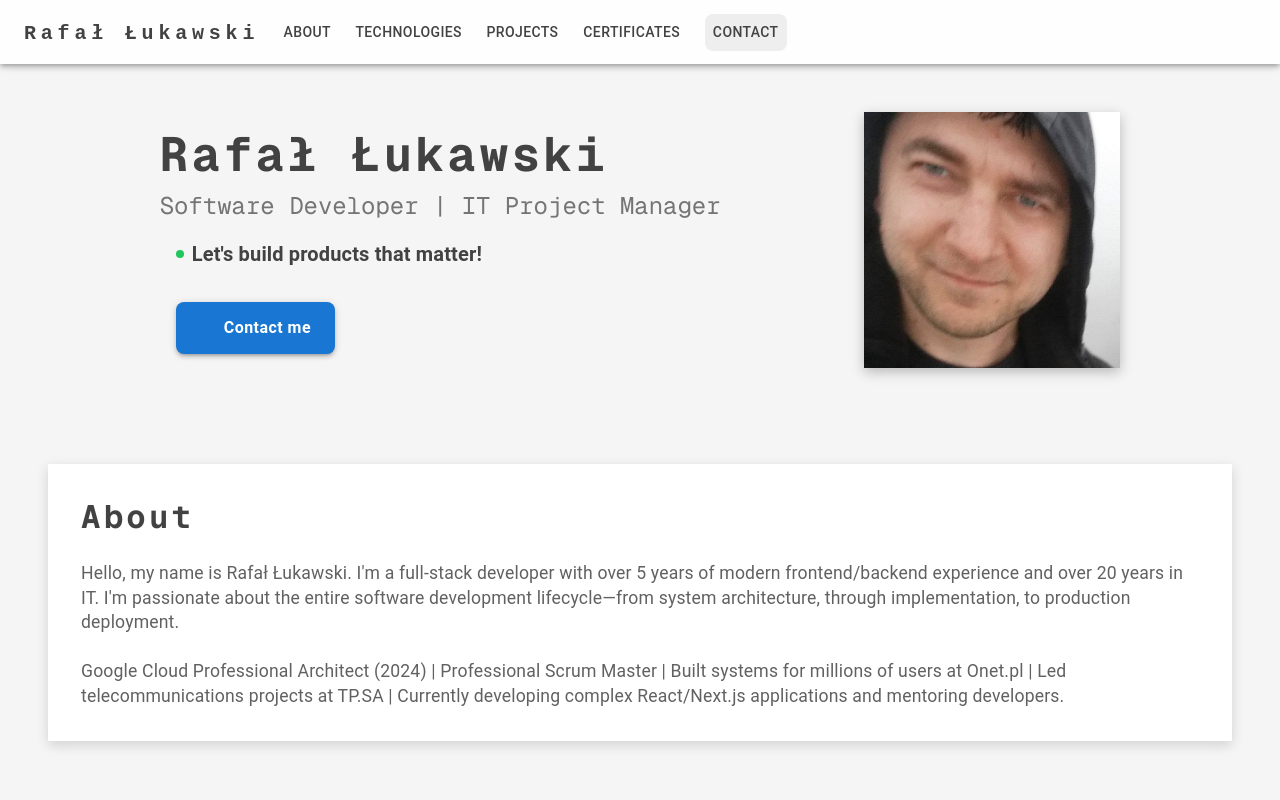
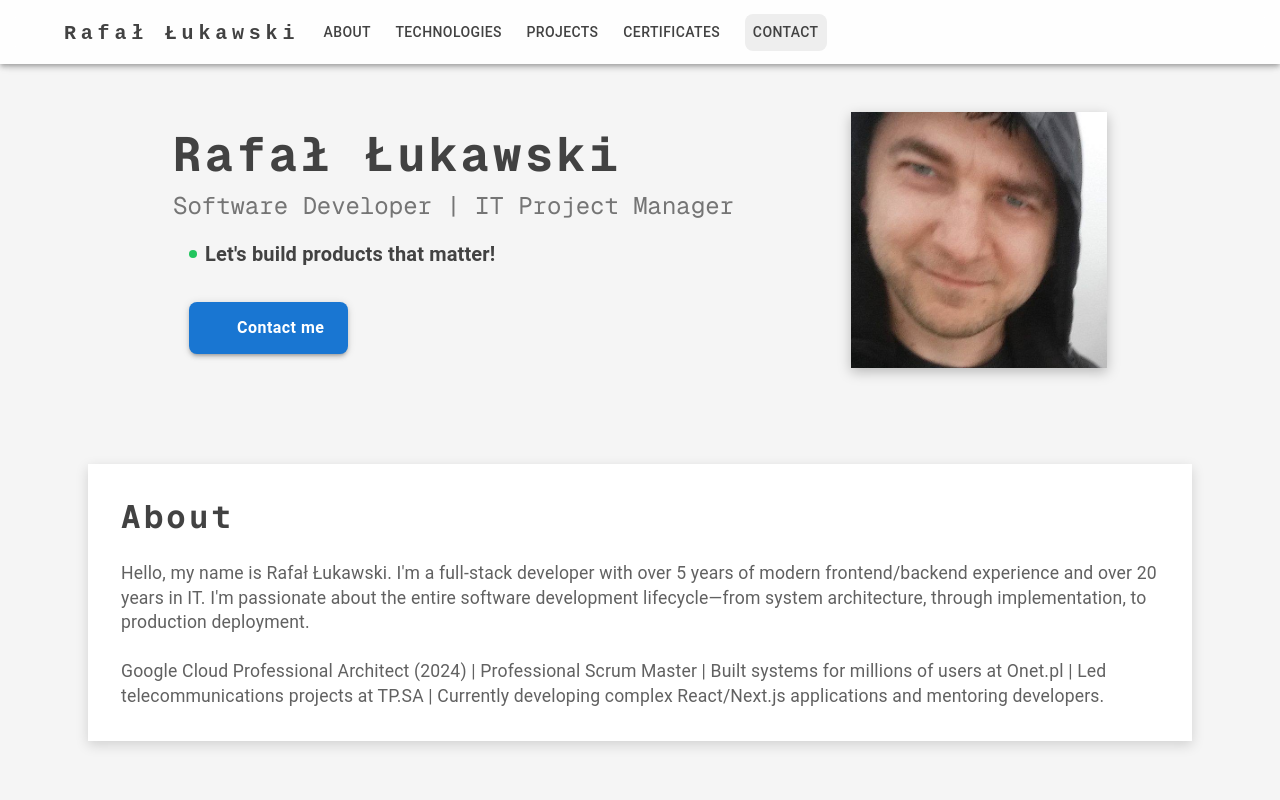
Before and after one commit to rlukawski/personal-website-2, a Next.js app: page /en#hero in a window 1280 px wide. Shown: the top 800 px of the page. Built offline with nearby package versions, Linux system fonts and the light colour scheme; some icons are missing; what @mui/material-nextjs would draw is missing.

Commit message:
Reduce max width of the containers

```diff
--- a/src/app/[locale]/page.tsx
+++ b/src/app/[locale]/page.tsx
@@ -11,7 +11,7 @@ import { ContactSection } from "@/components/ContactSection";
 
 export default function Page() {
   return (
-    <Container maxWidth="xl" sx={{ paddingX: 0 }}>
+    <Container maxWidth="lg" sx={{ paddingX: 0 }}>
       <ResponsiveAppBar />
       <HeroSection />
       <AboutSection />
--- a/src/components/ResponsiveAppBar.tsx
+++ b/src/components/ResponsiveAppBar.tsx
@@ -47,7 +47,7 @@ export function ResponsiveAppBar() {
         backgroundColor: "rgba(255, 255, 255, 0.9)",
       }}
     >
-      <Container maxWidth="xl">
+      <Container maxWidth="lg">
         <Toolbar
           disableGutters
           sx={{ alignItems: "center", minHeight: 64, height: 64 }}
```
